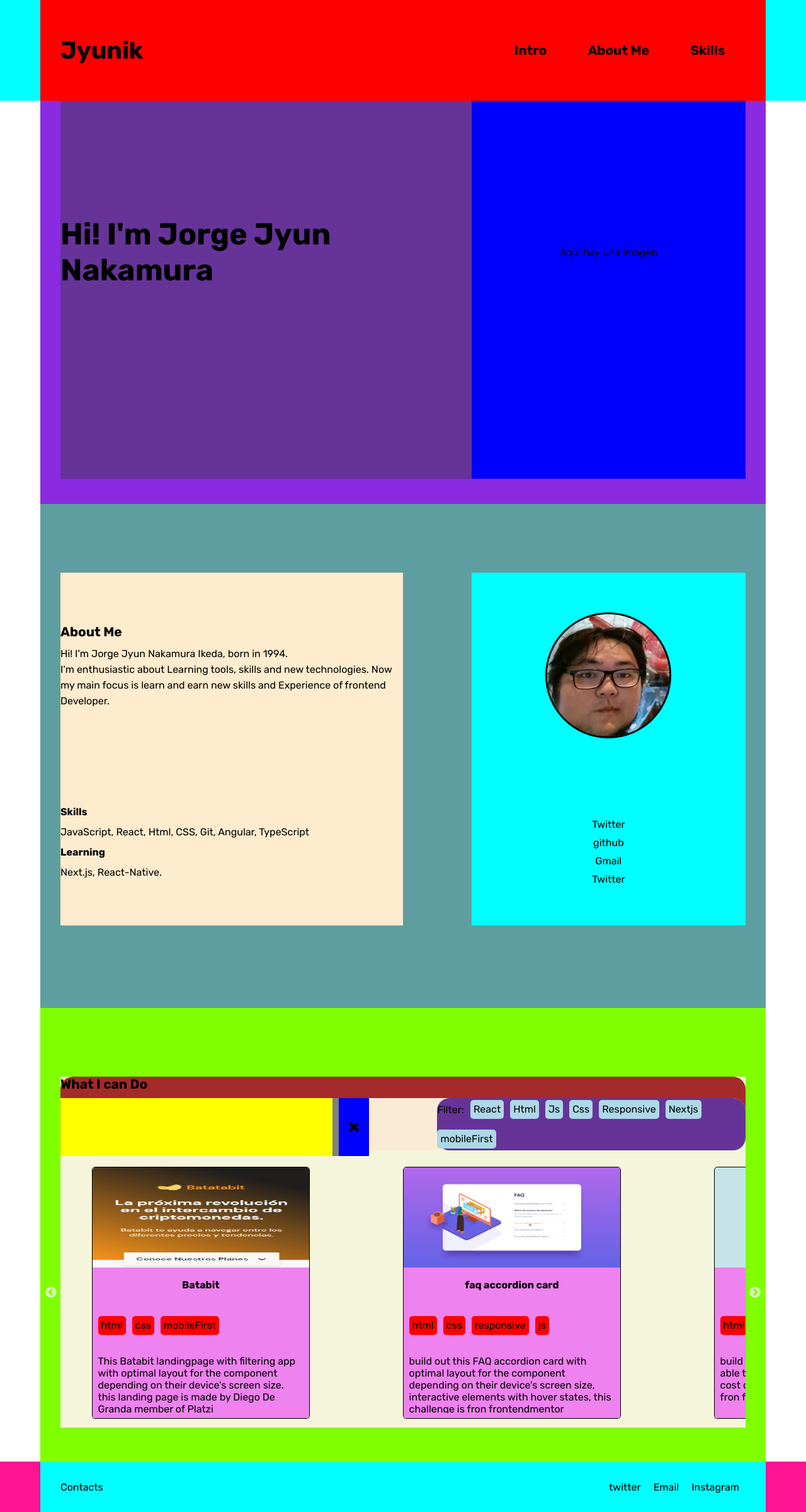
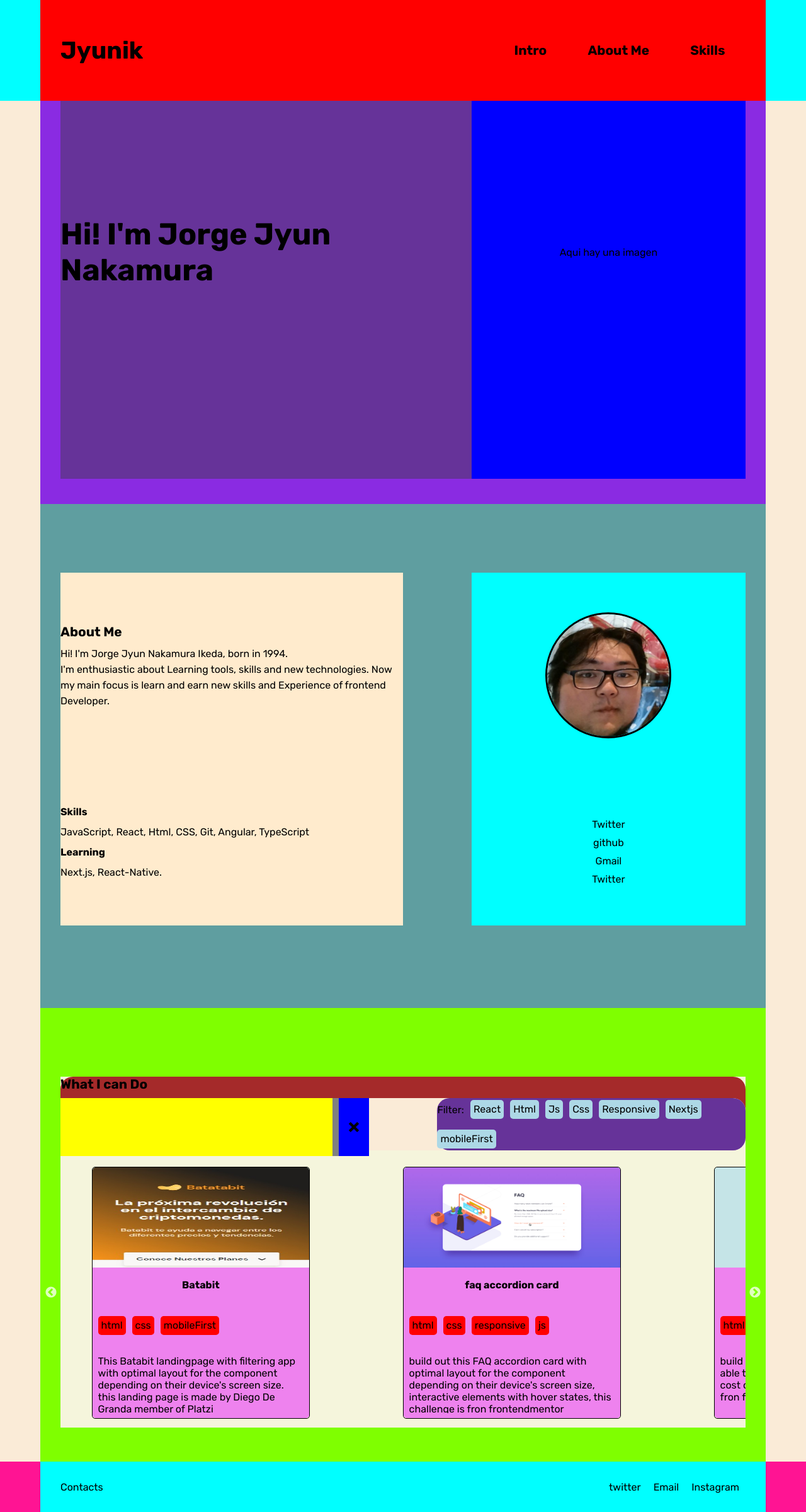
Before and after one commit to jyunakaike/Portfolio, a React app: page / in a window 1280 px wide. Shown: the whole page at 63% size. Built offline with nearby package versions, Linux system fonts and the light colour scheme.

Commit message:
edit: section background color

```diff
--- a/src/Components/Experience/index.js
+++ b/src/Components/Experience/index.js
@@ -1,7 +1,7 @@
 import React, { useEffect, useState } from 'react';
 import './style.css';
 
-import {ImCross} from "react-icons/im"
+import { ImCross } from "react-icons/im"
 
 
 // component
@@ -41,7 +41,8 @@ export const Experience = () => {
     }
   }
   return (
-    <section className='Experience-container' id='Experience'>
+    <section className='Experience-bg' >
+      <div className='Experience-container' id='Experience'>
         <div className='Experience-detail-container'>
           <div className='Experience-header'>
             <h2>What I can Do</h2>
@@ -86,16 +87,15 @@ export const Experience = () => {
             {
               (showEtiquete.length !== 0)
                 ?
-              listCards.filter(item =>{
+                listCards.filter(item => {
                   const va1 = item.languages;
                   const va2 = showEtiquete
 
                   const intersection = va1.filter(e => {
-                  return va2.indexOf(e)> -1
+                    return va2.indexOf(e) > -1
                   })
                   const returnBool = () => {
-                  if(intersection.length === va2.length)
-                  {
+                    if (intersection.length === va2.length) {
                       return true
                     }
                     else {
@@ -111,6 +111,7 @@ export const Experience = () => {
 
           </SliderImage>
         </div>
+      </div>
     </section>
   )
 }
--- a/src/Components/Experience/style.css
+++ b/src/Components/Experience/style.css
@@ -1,3 +1,7 @@
+.Experience-bg{
+    background-color:antiquewhite;
+}
+
 .Experience-container{
     width: 90%;
     height: 90vh;
--- a/src/Components/Introduction/index.js
+++ b/src/Components/Introduction/index.js
@@ -3,14 +3,15 @@ import './style.css'
 
 export const Introduction = () => {
   return (
-    <section className="Intro-container" id='Introduction'>
+    <section className="Intro-bg">
+      <div className="Intro-container" id='Introduction'>
         <article className='Intro-Title'>
-            <h1>Hi! I'm Jorge Jyun Nakamura </h1>
+          <h1>Hi! I'm Jorge Jyun Nakamura </h1>
         </article>
         <article className='Intro-Detail'>
-            Aqui hay una imagen
+          Aqui hay una imagen
         </article>
-
+      </div>
     </section>
   )
 }
--- a/src/Components/Introduction/style.css
+++ b/src/Components/Introduction/style.css
@@ -1,3 +1,7 @@
+.Intro-bg{
+    background-color:antiquewhite;
+}
+
 .Intro-container{
     height: 100vh;
     width: 90%;
--- a/src/Components/Me/index.js
+++ b/src/Components/Me/index.js
@@ -5,7 +5,8 @@ import profile from '../../assets/image/profile.jpg'
 
 export const Me = () => {
     return (
-        <section className='About-container' id='About-me'>
+        <section className='About-bg' >
+            <div className='About-container' id='About-me'>
                 <div className='About-detail'>
                     <div>
                         <h2>About Me</h2>
@@ -37,6 +38,7 @@ export const Me = () => {
                         <span>Twitter</span>
                     </div>
                 </div>
+            </div>
         </section>
     )
 }
--- a/src/Components/Me/style.css
+++ b/src/Components/Me/style.css
@@ -1,3 +1,6 @@
+.About-bg{
+    background-color:antiquewhite;
+}
 /* MainContainer */
 .About-container{
     width: 90%;
```
Lines whose indentation alone changed are shown as unchanged.
